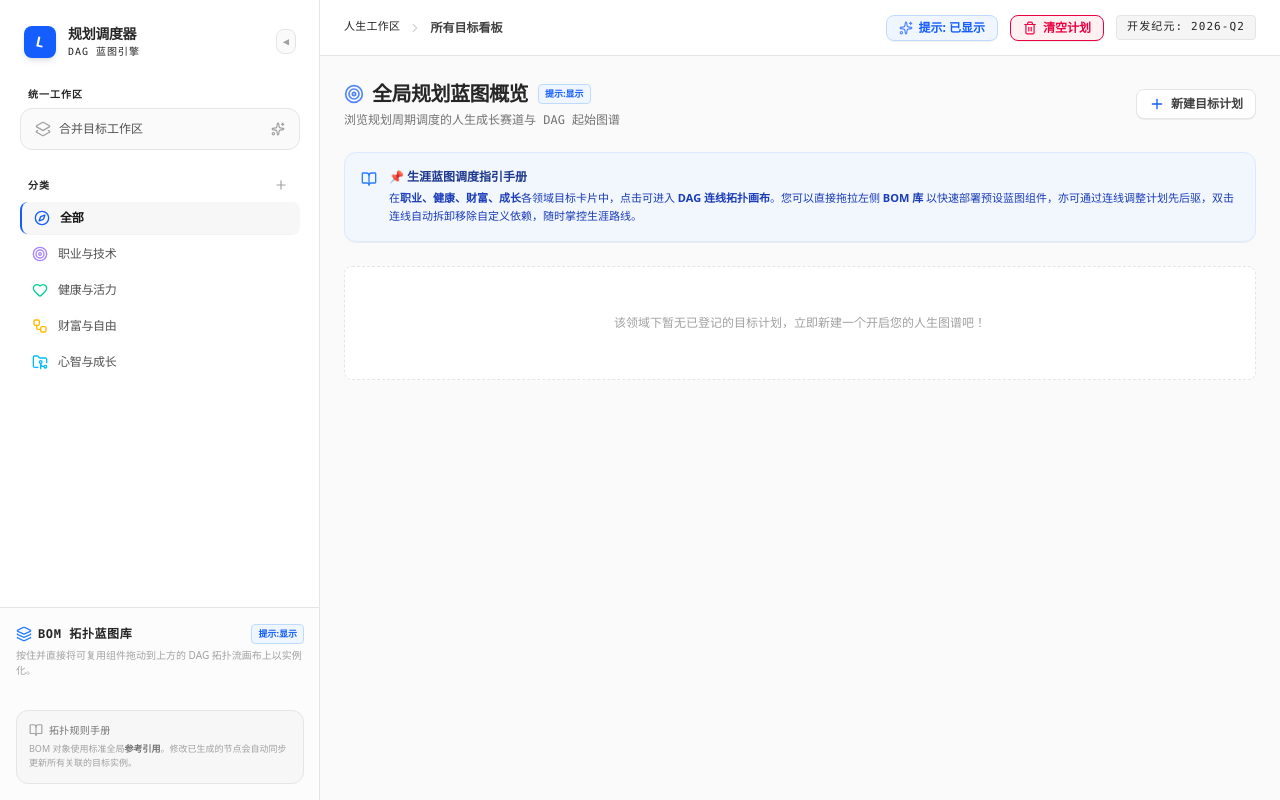
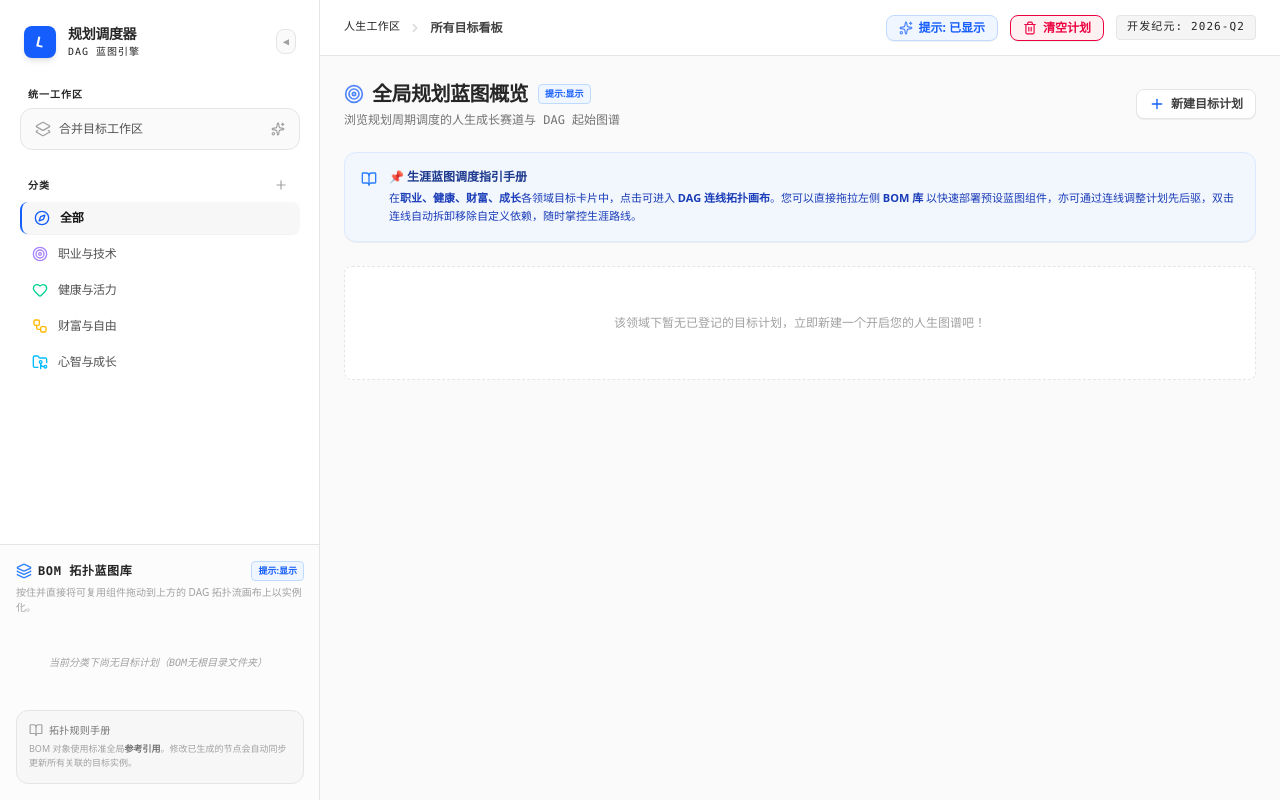
Before and after one commit to panxixii/Planner, a React (Vite) app: page / in a window 1280 px wide. Built offline with nearby package versions, Linux system fonts and the light colour scheme.

Commit message:
feat: add collapsible timeline functionality
Implement collapse/expand state for the timeline component to manage workspace visibility, including store integration and UI toggle controls.

```diff
--- a/src/components/BOMSidebar.tsx
+++ b/src/components/BOMSidebar.tsx
@@ -1,19 +1,20 @@
-import React, { useState } from 'react';
+import React, { useState, useMemo } from 'react';
 import { useAppStore } from '../store';
-import { BOMTreeItem, Task } from '../types';
-import { Folder, FolderOpen, GripVertical, FileText, Plus, HelpCircle, BookOpen, Layers } from 'lucide-react';
+import { BOMTreeItem, Task, GoalNode } from '../types';
+import { Folder, FolderOpen, GripVertical, FileText, Plus, BookOpen, Layers } from 'lucide-react';
 
 export const BOMSidebar: React.FC = () => {
-  const bomTree = useAppStore((state) => state.bomTree);
+  const goals = useAppStore((state) => state.goals);
   const tasks = useAppStore((state) => state.tasks);
-  const addBOMItem = useAppStore((state) => state.addBOMItem);
   const addTask = useAppStore((state) => state.addTask);
+  const addNodeToGoal = useAppStore((state) => state.addNodeToGoal);
   const selectedGoalId = useAppStore((state) => state.selectedGoalId);
   const isMergedView = useAppStore((state) => state.isMergedView);
+  const selectedCategoryId = useAppStore((state) => state.selectedCategoryId);
   const showHelp = useAppStore((state) => state.showHelp);
   const toggleHelp = useAppStore((state) => state.toggleHelp);
 
-  // Keep track of which folders are expanded
+  // Keep track of which folders are expanded (defaults to false / collapsed)
   const [expandedNodes, setExpandedNodes] = useState<Record<string, boolean>>({});
 
   // State to add customized element
@@ -21,10 +22,45 @@ export const BOMSidebar: React.FC = () => {
   const [newBOMTitle, setNewBOMTitle] = useState('');
   const [newBOMDesc, setNewBOMDesc] = useState('');
 
+  // Generate BOM tree items dynamically based on Goals and their child Tasks
+  const dynamicBOMTree = useMemo(() => {
+    const goalsToUse = Object.values(goals).filter((g) => {
+      if (isMergedView) {
+        return true;
+      }
+      if (selectedCategoryId === 'all') {
+        return true;
+      }
+      return g.category === selectedCategoryId;
+    });
+
+    return goalsToUse.map((goal) => {
+      const children: BOMTreeItem[] = (goal.nodes || [])
+        .map((node): BOMTreeItem | null => {
+          const associatedTask = tasks[node.taskId];
+          if (!associatedTask) return null;
+          return {
+            id: `bom-task-${goal.id}-${node.id}`,
+            title: associatedTask.title,
+            type: 'task',
+            taskId: node.taskId,
+          };
+        })
+        .filter((item): item is BOMTreeItem => item !== null);
+
+      return {
+        id: `bom-goal-dir-${goal.id}`,
+        title: goal.title,
+        type: 'category' as const,
+        children,
+      };
+    });
+  }, [goals, tasks, selectedCategoryId, isMergedView]);
+
   const toggleExpand = (nodeId: string) => {
     setExpandedNodes((prev) => ({
       ...prev,
-      [nodeId]: prev[nodeId] === false ? true : false,
+      [nodeId]: !prev[nodeId],
     }));
   };
 
@@ -37,26 +73,26 @@ export const BOMSidebar: React.FC = () => {
     if (!newBOMTitle.trim()) return;
 
     const newTaskId = `t-bom-${Math.random().toString(36).substring(2, 9)}`;
+    const targetGoalId = parentId.replace('bom-goal-dir-', '');
 
     // 1. Create task entry in unified tasks resource pool
     const newTask: Task = {
       id: newTaskId,
       title: newBOMTitle,
-      description: newBOMDesc || '模板蓝图描述。',
+      description: newBOMDesc || '自定义阶段任务描述。',
       duration: 4,
       isDone: false,
       color: 'indigo',
     };
     addTask(newTask);
 
-    // 2. Insert as a draggable child into the BOM Tree structure
-    const newBOMNode: BOMTreeItem = {
-      id: `bom-node-${Math.random().toString(36).substring(2, 9)}`,
-      title: newBOMTitle,
-      type: 'task',
+    // 2. Insert into the target goal directly on the canvas
+    const newGoalNode: GoalNode = {
+      id: `node-${Math.random().toString(36).substring(2, 9)}`,
       taskId: newTaskId,
+      position: { x: 150, y: 150 }, // standard starting position
     };
-    addBOMItem(parentId, newBOMNode);
+    addNodeToGoal(targetGoalId, newGoalNode);
 
     // Reset inputs
     setNewBOMTitle('');
@@ -66,7 +102,7 @@ export const BOMSidebar: React.FC = () => {
 
   const renderTreeItem = (node: BOMTreeItem, depth = 0) => {
     const isFolder = node.type === 'category';
-    const isExpanded = expandedNodes[node.id] !== false;
+    const isExpanded = !!expandedNodes[node.id];
 
     if (isFolder) {
       return (
@@ -219,7 +255,13 @@ export const BOMSidebar: React.FC = () => {
 
       {/* Actual Tree Containers */}
       <div className="space-y-1.5 max-h-[170px] overflow-y-auto pr-1">
-        {bomTree.map((topNode) => renderTreeItem(topNode))}
+        {dynamicBOMTree.length === 0 ? (
+          <div className="text-[10px] text-neutral-400 italic text-center py-6 font-mono">
+            当前分类下尚无目标计划（BOM无根目录文件夹）
+          </div>
+        ) : (
+          dynamicBOMTree.map((topNode) => renderTreeItem(topNode))
+        )}
       </div>
 
       {/* Guide notice info */}
--- a/src/components/TimelineLayer.tsx
+++ b/src/components/TimelineLayer.tsx
@@ -1,6 +1,6 @@
 import React, { useState, useMemo } from 'react';
 import { useAppStore } from '../store';
-import { Calendar, Clock, Sparkles, SlidersHorizontal, Scale, ChevronRight, Inbox, GripVertical } from 'lucide-react';
+import { Calendar, Clock, Sparkles, SlidersHorizontal, Scale, ChevronRight, Inbox, GripVertical, ChevronUp, ChevronDown } from 'lucide-react';
 
 type ZoomScaleType = 'minutes' | 'hours' | 'days' | 'weeks' | 'months';
 
@@ -20,6 +20,8 @@ export const TimelineLayer: React.FC = () => {
   const activeMergedGoalIds = useAppStore((state) => state.activeMergedGoalIds);
   const timelineTaskOrder = useAppStore((state) => state.timelineTaskOrder);
   const setTimelineTaskOrder = useAppStore((state) => state.setTimelineTaskOrder);
+  const isTimelineCollapsed = useAppStore((state) => state.isTimelineCollapsed);
+  const toggleTimeline = useAppStore((state) => state.toggleTimeline);
 
   const [zoomScale, setZoomScale] = useState<ZoomScaleType>('days');
 
@@ -253,7 +255,7 @@ export const TimelineLayer: React.FC = () => {
   };
 
   return (
-    <div id="timeline" className="bg-white border-t border-neutral-200 flex flex-col h-80 shrink-0 select-none">
+    <div id="timeline" className={`bg-white border-t border-neutral-200 flex flex-col shrink-0 select-none transition-all duration-300 ${isTimelineCollapsed ? 'h-[45px] overflow-hidden' : 'h-80'}`}>
 
       {/* 1. Timeline Upper Control Toolbar */}
       <div className="flex flex-col sm:flex-row sm:items-center sm:justify-between px-6 py-2.5 bg-neutral-50/50 border-b border-neutral-200">
@@ -307,11 +309,21 @@ export const TimelineLayer: React.FC = () => {
             <span className="w-2 h-2 rounded-full bg-emerald-500" /> 已毕
             <span className="w-2 h-2 rounded-full bg-blue-500" /> 推进中
           </div>
+
+          <button
+            onClick={toggleTimeline}
+            className="flex items-center gap-1 px-2.5 py-1 bg-white border border-neutral-200 hover:bg-neutral-50 text-neutral-600 hover:text-neutral-800 rounded-lg text-xs leading-none select-none transition-colors duration-200 cursor-pointer shadow-2xs shrink-0"
+            title={isTimelineCollapsed ? "展开甘特图排期" : "收起甘特图排期"}
+          >
+            {isTimelineCollapsed ? <ChevronUp className="w-3.5 h-3.5 text-neutral-500" /> : <ChevronDown className="w-3.5 h-3.5 text-neutral-500" />}
+            <span className="font-sans font-medium">{isTimelineCollapsed ? "展开" : "折叠"}</span>
+          </button>
         </div>
       </div>
 
       {/* 2. Scrollable Gantt Matrix Engine */}
-      <div className="flex-1 overflow-x-auto min-w-0 custom-scrollbar relative bg-white">
+      {!isTimelineCollapsed && (
+        <div className="flex-1 overflow-x-auto min-w-0 custom-scrollbar relative bg-white">
         <div className={`${scaleConfig.gridWidthClass} h-full flex flex-col`}>
 
           {/* A. Gantt Header Row */}
@@ -482,6 +494,7 @@ export const TimelineLayer: React.FC = () => {
 
         </div>
       </div>
+      )}
     </div>
   );
 };
--- a/src/store.ts
+++ b/src/store.ts
@@ -189,7 +189,8 @@ const loadSavedState = () => {
           crossGoalEdges: Array.isArray(parsed.crossGoalEdges) ? parsed.crossGoalEdges : [],
           isSidebarCollapsed: !!parsed.isSidebarCollapsed,
           showHelp: typeof parsed.showHelp === 'boolean' ? parsed.showHelp : true,
-          timelineTaskOrder: Array.isArray(parsed.timelineTaskOrder) ? parsed.timelineTaskOrder : []
+          timelineTaskOrder: Array.isArray(parsed.timelineTaskOrder) ? parsed.timelineTaskOrder : [],
+          isTimelineCollapsed: !!parsed.isTimelineCollapsed
         };
       }
     }
@@ -213,6 +214,7 @@ const initialCrossGoalEdges = savedState ? savedState.crossGoalEdges : [];
 const initialIsSidebarCollapsed = savedState ? savedState.isSidebarCollapsed : false;
 const initialShowHelp = savedState ? savedState.showHelp : true;
 const initialTimelineTaskOrder = savedState ? (savedState.timelineTaskOrder || []) : [];
+const initialIsTimelineCollapsed = savedState ? savedState.isTimelineCollapsed : false;
 
 export const useAppStore = create<AppState>((set, get) => {
   // A wrapper function that performs the state change and automatically persists it to localStorage
@@ -234,7 +236,8 @@ export const useAppStore = create<AppState>((set, get) => {
           crossGoalEdges: merged.crossGoalEdges,
           isSidebarCollapsed: merged.isSidebarCollapsed,
           showHelp: merged.showHelp,
-          timelineTaskOrder: merged.timelineTaskOrder || []
+          timelineTaskOrder: merged.timelineTaskOrder || [],
+          isTimelineCollapsed: merged.isTimelineCollapsed
         };
         localStorage.setItem(LOCAL_STORAGE_KEY, JSON.stringify(toSave));
       } catch (e) {
@@ -259,6 +262,7 @@ export const useAppStore = create<AppState>((set, get) => {
     isSidebarCollapsed: initialIsSidebarCollapsed,
     showHelp: initialShowHelp,
     timelineTaskOrder: initialTimelineTaskOrder,
+    isTimelineCollapsed: initialIsTimelineCollapsed,
 
     setCategory: (category) => persistSet({
       selectedCategoryId: category,
@@ -559,6 +563,7 @@ export const useAppStore = create<AppState>((set, get) => {
 
     toggleSidebar: () => persistSet((state: AppState) => ({ isSidebarCollapsed: !state.isSidebarCollapsed })),
     toggleHelp: () => persistSet((state: AppState) => ({ showHelp: !state.showHelp })),
+    toggleTimeline: () => persistSet((state: AppState) => ({ isTimelineCollapsed: !state.isTimelineCollapsed })),
     setTimelineTaskOrder: (order) => persistSet({ timelineTaskOrder: order }),
     clearWorkspace: () => persistSet({
       tasks: EMPTY_TASKS,
@@ -569,7 +574,8 @@ export const useAppStore = create<AppState>((set, get) => {
       activeMergedGoalIds: [],
       crossGoalEdges: [],
       bomTree: EMPTY_BOM_TREE,
-      timelineTaskOrder: []
+      timelineTaskOrder: [],
+      isTimelineCollapsed: false
     })
   };
 });
--- a/src/types.ts
+++ b/src/types.ts
@@ -101,4 +101,8 @@ export interface AppState {
   // Custom task sorting for Gantt timeline
   timelineTaskOrder: string[];
   setTimelineTaskOrder: (order: string[]) => void;
+
+  // Timeline collapse state
+  isTimelineCollapsed: boolean;
+  toggleTimeline: () => void;
 }
```
